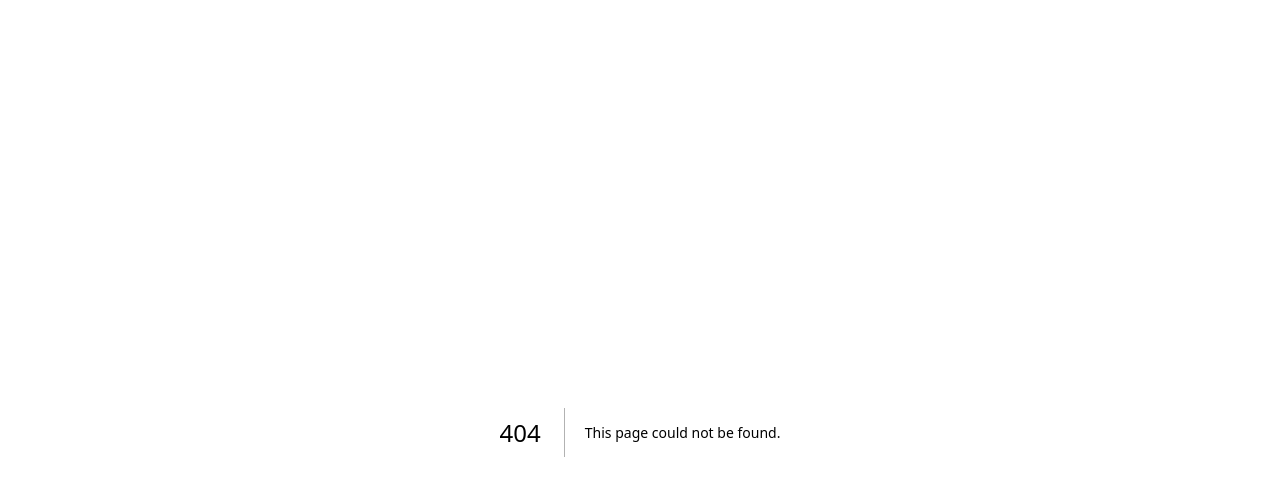
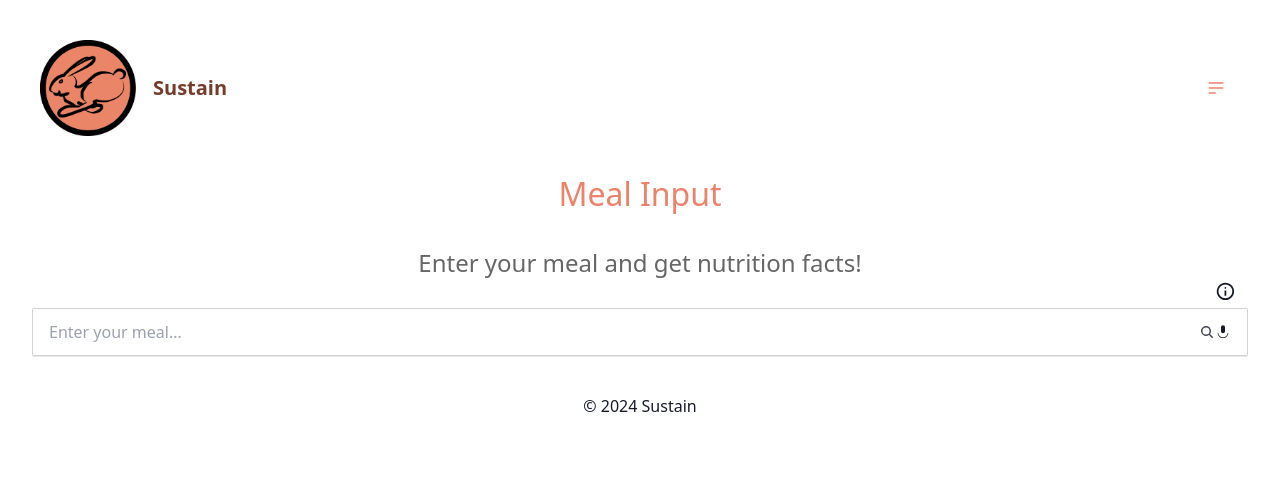
Before and after one commit to kdoan93/Hackathon-Summer-2024, a Next.js app: page /meal-input in a window 1280 px wide. Before the commit this address had no page. Shown: the top 496 px of the page. Built offline with nearby package versions, Linux system fonts and the light colour scheme; no server answers.

Commit message:
Added to global.css and refactored routes

```diff
--- a/app/components/Dashboard/DashboardPage.tsx
+++ b/app/components/Dashboard/DashboardPage.tsx
@@ -47,7 +47,7 @@ const DashboardPage: React.FC = () => {
 
   return (
     <>
-      <h1>Dashboard</h1>
+      <h2 className="">Dashboard component placeholder</h2>
     </>
   );
 };
--- a/app/components/NavBar/NavBar.tsx
+++ b/app/components/NavBar/NavBar.tsx
@@ -53,22 +53,22 @@ const NavBar = ({ isLoggedIn }: { isLoggedIn: boolean }) => {
               <UserButton />
             </li>
             <li>
-              <Link href="/Dashboard">Dashboard</Link>
+              <Link href="/dashboard">Dashboard</Link>
             </li>
             <li>
-              <Link href="/Profile">Profile</Link>
+              <Link href="/profile">Profile</Link>
             </li>
             <li>
-              <Link href="/MealInput">Meal Input</Link>
+              <Link href="/meal-input">Meal Input</Link>
             </li>
             <li>
-              <Link href="/PromptTips">Prompt Tips</Link>
+              <Link href="/prompt-tips">Prompt Tips</Link>
             </li>
             <li>
-              <Link href="/Goals">Goals</Link>
+              <Link href="/goals">Goals</Link>
             </li>
             <li>
-              <Link href="/About">About</Link>
+              <Link href="/about">About</Link>
             </li>
             <li>
               <a className="text-logo-orange">
--- a/pages/About/index.tsx
+++ b/pages/About/index.tsx
@@ -11,7 +11,7 @@ const About = ({ isLoggedIn }: { isLoggedIn: boolean }) => {
           <title>About | Sustain</title>
         </Head>
         <main>
-          <h1>About</h1>
+          <h1 className="page-header">About</h1>
           {/* About content here */}
         </main>
         <footer>
--- a/pages/Dashboard/index.tsx
+++ b/pages/Dashboard/index.tsx
@@ -12,7 +12,7 @@ const Dashboard = ({ isLoggedIn }: { isLoggedIn: boolean }) => {
           <title>Dashboard | Sustain</title>
         </Head>
         <main>
-          <h1>Dashboard</h1>
+          <h1 className="page-header">Dashboard</h1>
           {/* Dashboard content here */}
           <DashboardPage />
         </main>
--- a/pages/Goals/index.tsx
+++ b/pages/Goals/index.tsx
@@ -11,7 +11,7 @@ const Goals = ({ isLoggedIn }: { isLoggedIn: boolean }) => {
           <title>Goals | Sustain</title>
         </Head>
         <main>
-          <h1>Goals</h1>
+          <h1 className="page-header">Goals</h1>
           {/* Goals content here */}
         </main>
         <footer>
--- a/pages/Profile/index.tsx
+++ b/pages/Profile/index.tsx
@@ -11,7 +11,7 @@ const Profile = ({ isLoggedIn }: { isLoggedIn: boolean }) => {
           <title>Profile | Sustain</title>
         </Head>
         <main>
-          <h1>Profile</h1>
+          <h1 className="page-header">Profile</h1>
           {/* Profile content here */}
         </main>
         <footer>
--- a/pages/global.css
+++ b/pages/global.css
@@ -6,6 +6,7 @@ body {
   /* color: rgb(var(--foreground-rgb)); */
   padding: 2rem;
 }
+
 .main-page {
   height: 100vh;
   width: 100%;
@@ -13,6 +14,31 @@ body {
   background-size: cover; */
 }
 
-.jsx-fa546592c5159f5b.container {
+.container {
   max-width: 100%;
 }
+
+.page-header {
+  font-size: 2rem;
+  margin: 0;
+  line-height: 1.15;
+  text-align: center;
+  padding: 2rem;
+  color: #EB836B;
+}
+
+.description {
+  text-align: center;
+  line-height: 1.5;
+  font-size: 1.5rem;
+  color: #666;
+}
+
+footer {
+  width: 100%;
+  height: 100px;
+  border-top: 1px solid #eaeaea;
+  display: flex;
+  justify-content: center;
+  align-items: center;
+}
--- a/pages/index.tsx
+++ b/pages/index.tsx
@@ -102,15 +102,8 @@ const Home: React.FC<HomeProps> = ({ data }) => {
             font-size: 4rem;
           }
 
-          .title,
-          .description {
+          .title {
             text-align: center;
-          }
-
-          .description {
-            line-height: 1.5;
-            font-size: 1.5rem;
-            color: #666;
           }
         `}</style>
       </div>
--- a/pages/MealInput/index.tsx
+++ b/pages/meal-input/index.tsx
@@ -12,7 +12,7 @@ const MealInput = ({ isLoggedIn }: { isLoggedIn: boolean }) => {
           <title>Meal Input | Sustain</title>
         </Head>
         <main>
-          <h1>Meal Input</h1>
+          <h1 className="page-header">Meal Input</h1>
           <InputForm />
         </main>
         <footer>
--- a/pages/PromptTips/index.tsx
+++ b/pages/prompt-tips/index.tsx
@@ -11,7 +11,7 @@ const PromptTips = ({ isLoggedIn }: { isLoggedIn: boolean }) => {
           <title>Prompt Tips | Sustain</title>
         </Head>
         <main>
-          <h1>Prompt Tips</h1>
+          <h1 className="page-header">Prompt Tips</h1>
           {/* Prompt Tips content here */}
         </main>
         <footer>
```
